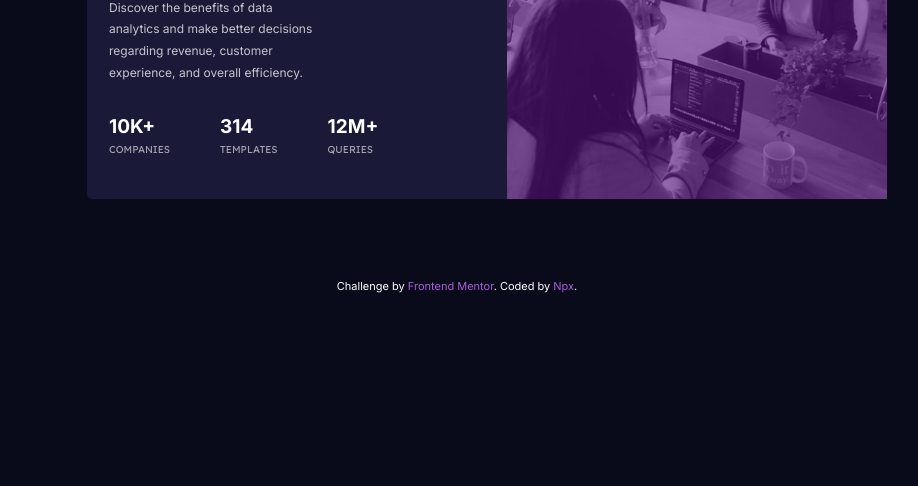
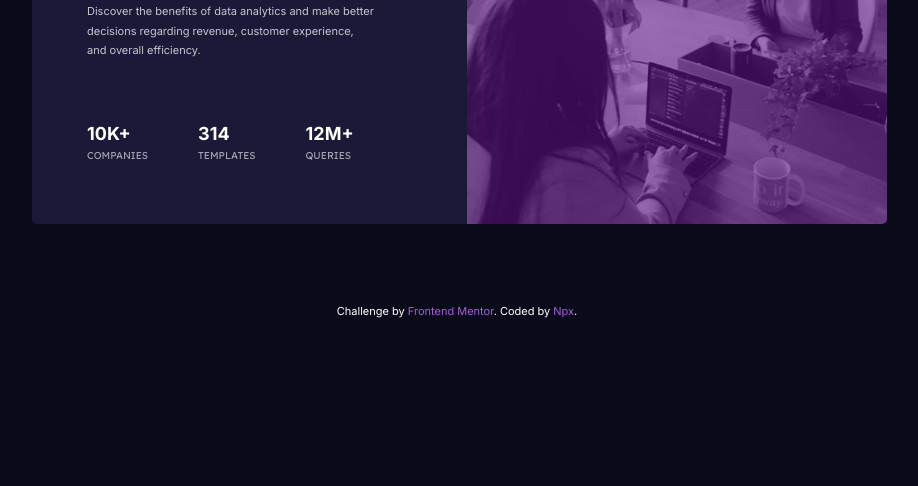
Before and after one commit to joaonpx/stats-preview-card-component, a plain HTML site: page index.html in a window 1280 px wide. Shown: the part 314-800 px from the top of the page, without its empty margins (183-1101 px from the left). Drawn offline with Linux system fonts and the light colour scheme.

Commit message:
:iphone: Update responsive
Add desktop design version

```diff
--- a/index.html
+++ b/index.html
@@ -43,10 +43,8 @@
           <h1>Get <span>insights</span> that help your business grow.</h1>
 
           <p>
-            Discover the benefits of data <br />
-            analytics and make better decisions <br />
-            regarding revenue, customer <br />
-            experience, and overall efficiency.
+            Discover the benefits of data analytics and make better decisions
+            regarding revenue, customer experience, and overall efficiency.
           </p>
         </header>
 
--- a/style.css
+++ b/style.css
@@ -39,22 +39,24 @@ body {
   border-radius: 0 0 0.5rem 0.5rem;
 }
 
+.overlay,
+.image {
+  width: 26rem;
+  height: 20rem;
+
+  border-radius: 0.5rem 0.5rem 0 0;
+}
+
 .overlay {
   background: hsl(277, 75%, 30%);
 
   position: absolute;
-  width: 26rem;
-  height: 20rem;
 
   z-index: 1;
-
-  border-radius: 0.5rem 0.5rem 0 0;
 }
 
 .image {
   background-image: url('./images/image-header-mobile.jpg');
-  width: 26rem;
-  height: 20rem;
 
   background-position: center;
   background-size: cover;
@@ -63,8 +65,6 @@ body {
   z-index: 1;
 
   opacity: 0.4;
-
-  border-radius: 0.5rem 0.5rem 0 0;
 }
 
 .card-content {
@@ -139,26 +139,35 @@ body {
   .card-container {
     display: grid;
     grid-template-areas: 'content image';
-    grid-template-columns: 42rem 32rem;
+    grid-template-columns: 42rem 43rem;
+    grid-template-rows: auto;
 
     width: auto;
-    height: 32rem;
+    height: auto;
+
+    border-radius: 0.5rem 0 0 0.5rem;
+  }
+
+  .image-container {
+    margin-left: 1.5rem;
+  }
+
+  .overlay,
+  .image {
+    width: 42rem;
+    height: 37rem;
+
+    border-radius: 0 0.5rem 0.5rem 0;
   }
 
   .overlay {
     grid-area: image;
-
-    width: 38rem;
-    height: 32rem;
   }
 
   .image {
     grid-area: image;
 
     background-image: url('./images/image-header-desktop.jpg');
-
-    width: 38rem;
-    height: 32rem;
   }
 
   .card-content {
@@ -167,14 +176,28 @@ body {
     text-align: start;
 
     align-items: flex-start;
+
+    padding: 5.5rem;
   }
 
   .card-content header h1 {
-    font-size: 2.6rem;
+    font-size: 2.7rem;
+
+    margin-bottom: 2rem;
+  }
+
+  .card-content header p {
+    font-size: 1.1rem;
+
+    margin: 0 2.2rem 3rem 0;
   }
 
   .card-content footer .stats {
     display: flex;
     gap: 5rem;
   }
+
+  .card-content footer .stats h3 {
+    font-size: 1.8rem;
+  }
 }
```
